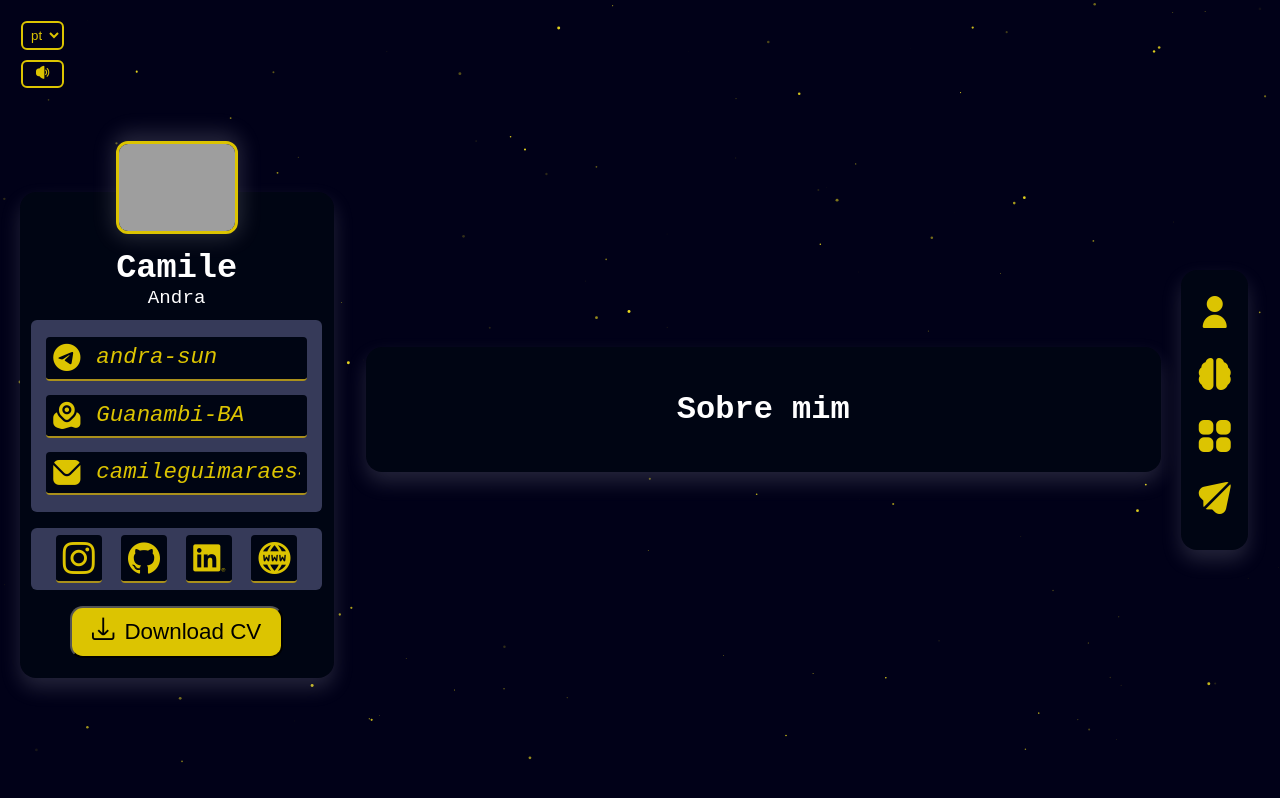
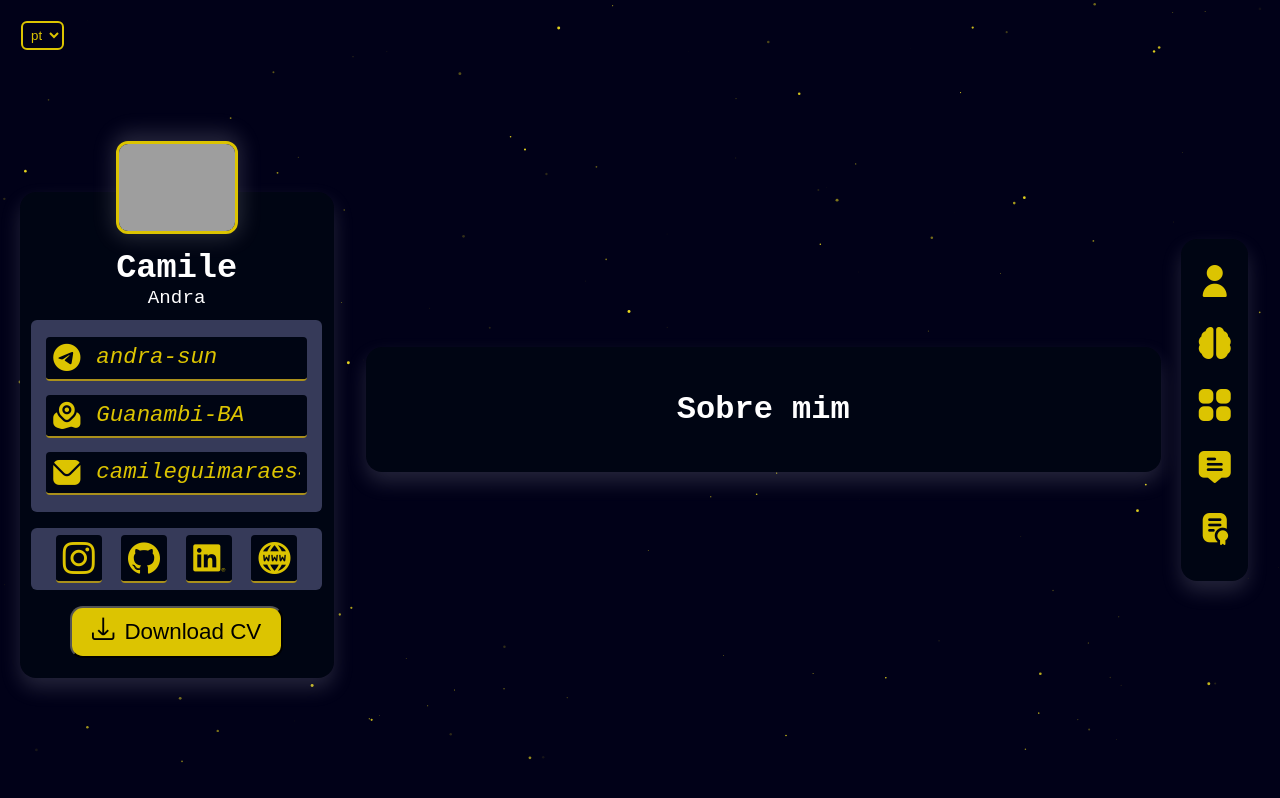
Before and after one commit to Andra-sun/portfolio, a React (Create React App) app: page / in a window 1280 px wide. Shown: the top 798 px of the page. Built offline with nearby package versions, Linux system fonts and the light colour scheme; grey boxes are pictures that could not be loaded; a web font is replaced by a local one.

Commit message:
retirada da musica e adicao de uma nova navegacao

```diff
--- a/package.json
+++ b/package.json
@@ -1,6 +1,6 @@
 {
   "name": "portfolio",
-  "version": "0.1.0",
+  "version": "0.1.1",
   "private": true,
   "dependencies": {
     "@testing-library/jest-dom": "^5.17.0",
--- a/src/Aside.js
+++ b/src/Aside.js
@@ -18,15 +18,15 @@ function Aside() {
     };
 
     // Mutar/Desmutar
-    const [isMuted, setIsMuted] = useState(false);
+    // const [isMuted, setIsMuted] = useState(false);
 
-    const handleMuteToggle = () => {
-        setIsMuted(!isMuted);
-        const audioElement = document.getElementById("background-audio");
-        if (audioElement) {
-            audioElement.muted = !audioElement.muted;
-        }
-    };
+    // const handleMuteToggle = () => {
+    //     setIsMuted(!isMuted);
+    //     const audioElement = document.getElementById("background-audio");
+    //     if (audioElement) {
+    //         audioElement.muted = !audioElement.muted;
+    //     }
+    // };
 
     // locale
     const { t, i18n } = useTranslation();
@@ -61,10 +61,10 @@ function Aside() {
 
     return (
         <aside className={`Aside ${menuOpen ? "open" : ""}`}>
-            <audio id="background-audio" autoPlay loop>
+            {/* <audio id="background-audio" autoPlay loop>
                 <source src="/img/project/lofi.mp3" type="audio/mp3" />
                 Seu navegador não suporta o elemento de áudio.
-            </audio>
+            </audio> */}
             <div id="fixed">
                 <button className="menu-toggle" onClick={toggleMenu}>
                     <div className={`hamburger ${menuOpen ? "open" : ""}`}>
@@ -84,13 +84,13 @@ function Aside() {
                     <option value="light">{t("claro")}</option>
                 </select> */}
 
-                <button id="muteButton" onClick={handleMuteToggle}>
+               {/* <button id="muteButton" onClick={handleMuteToggle}>
                     {isMuted ? (
                         <i className="fi fi-sr-volume-mute"></i>
                     ) : (
                         <i className="fi fi-sr-volume"></i>
                     )}
-                </button>
+                </button> */}
             </div>
             <div id="foto">
                 <img
--- a/src/Nav.js
+++ b/src/Nav.js
@@ -7,7 +7,8 @@ function Nav() {
             <Link to="/" title="sobre mim"><i className="fi fi-sr-user"></i></Link>
             <Link to="/experiencia" title="experiência"><i className="fi fi-sr-brain"></i></Link>
             <Link to="/projetos" title="projetos"><i className="fi fi-sr-apps"></i></Link>
-            <Link to="/mensagem" title="mensagem"><i className="fi fi-sr-paper-plane"></i></Link>
+            <Link to="/mensagem" title="mensagem"><i className="fi fi-sr-comment-alt"></i></Link>
+            <Link to="/certificado" title="certificados"><i className="fi fi-sr-diploma"></i></Link>
         </nav>
     );
 }
--- a/src/StarryBackground.js
+++ b/src/StarryBackground.js
@@ -8,7 +8,7 @@ const StarryBackground = () => {
         const ctx = canvas.getContext('2d');
 
         const stars = [];
-        const numStars = 160;
+        const numStars = 170;
 
         canvas.width = window.innerWidth;
         canvas.height = window.innerHeight;
```
